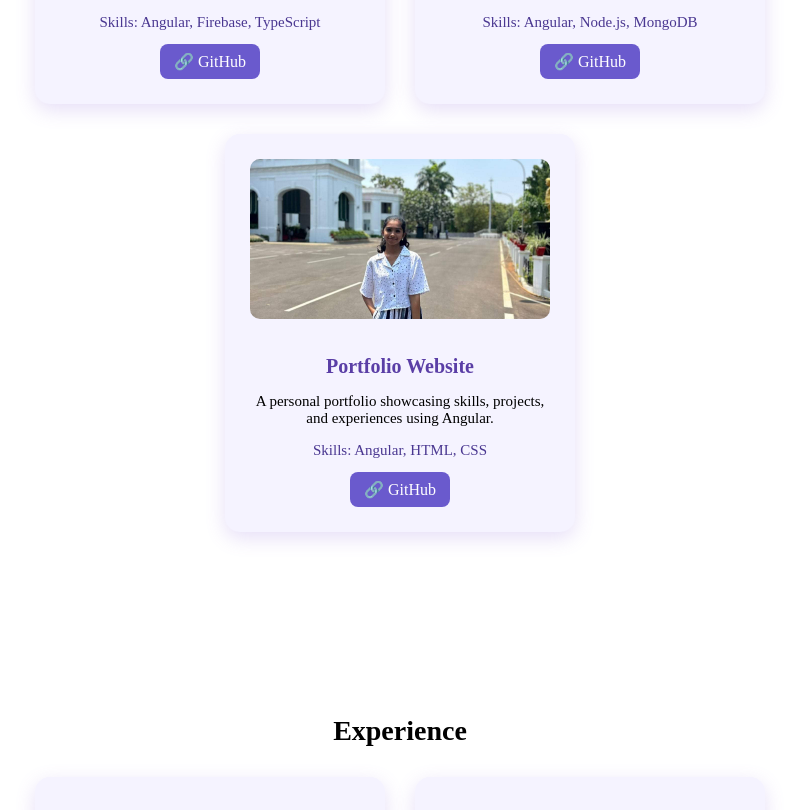
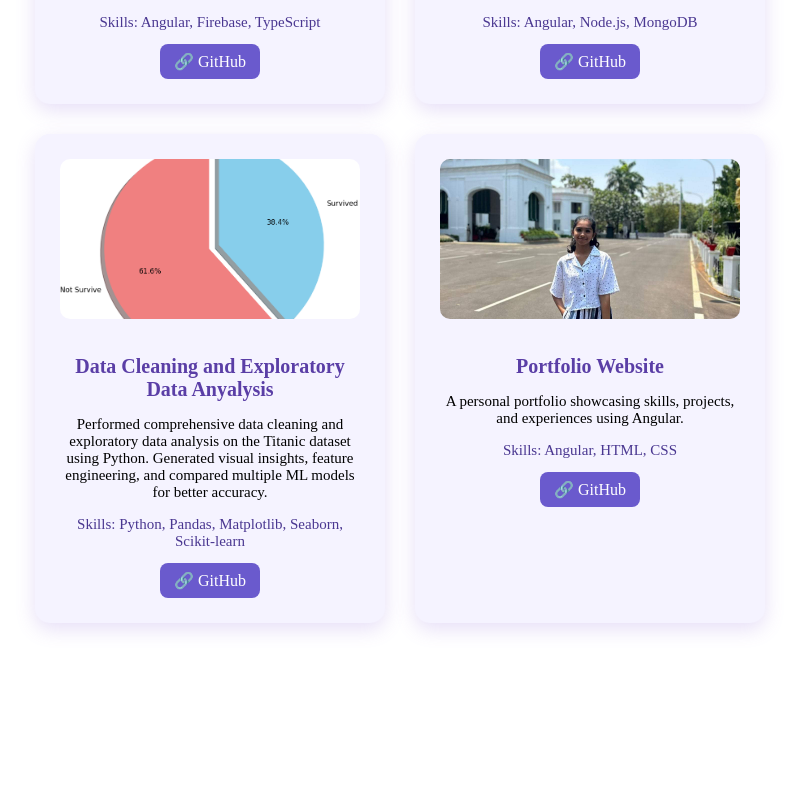
Before and after one commit to subixsh04/Portfolio-Website, an Angular app in the folder portfolio-website/: page / in a window 1280 px wide. Shown: the part 1840-2650 px from the top of the page, without its empty margins (240-1039 px from the left). Built offline with nearby package versions, Linux system fonts and the light colour scheme.

Commit message:
added EDA project card

```diff
--- a/portfolio-website/src/app/app.component.html
+++ b/portfolio-website/src/app/app.component.html
@@ -86,6 +86,15 @@
     </div>
 
     <div class="project-card reusable-card">
+      <img src="assets/images/EDA.png" alt="EDA" class="project-img" />
+      <h3>Data Cleaning and Exploratory Data Anyalysis</h3>
+      <p> Performed comprehensive data cleaning and exploratory data analysis on the Titanic dataset using Python.
+    Generated visual insights, feature engineering, and compared multiple ML models for better accuracy.</p>
+      <p class="skills-used">Skills: Python, Pandas, Matplotlib, Seaborn, Scikit-learn</p>
+      <a href="https://github.com/subixsh04/Exploratory-Data-Analysis" target="_blank">🔗 GitHub</a>
+    </div>
+
+    <div class="project-card reusable-card">
       <img src="assets/images/Subiksha_Profile_image.jpg" alt="Portfolio Website" class="project-img" />
       <h3>Portfolio Website</h3>
       <p>A personal portfolio showcasing skills, projects, and experiences using Angular.</p>
```
Also changed, not shown: portfolio-website/src/assets/images/EDA.png (added).
